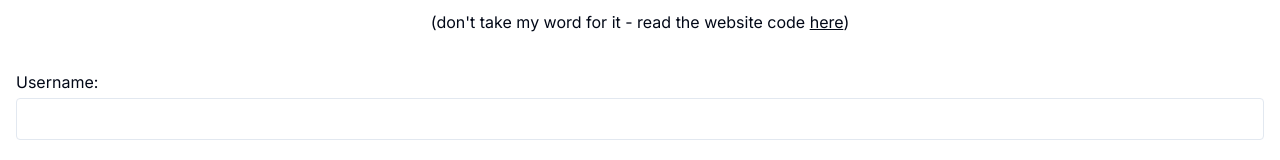
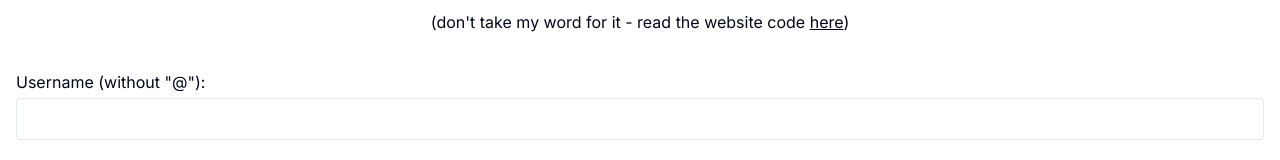
Before and after one commit to xonack/x-api-key-nextjs, a Next.js app: page / in a window 1280 px wide. Shown: the part 382-542 px from the top of the page. Built offline with nearby package versions, Linux system fonts and the light colour scheme.

Commit message:
error msg

```diff
--- a/app/api/getApiKey/route.ts
+++ b/app/api/getApiKey/route.ts
@@ -10,6 +10,6 @@ export async function POST(request: Request) {
     const apiKey: string = await rettiwt.auth.login(email, username, password);
     return NextResponse.json({ apiKey });
   } catch (error) {
-    return NextResponse.json({ error: 'Failed to get API key' }, { status: 500 });
+    return NextResponse.json({ error: 'Failed to get API key: ' + error }, { status: 500 });
   }
 }
--- a/app/page.tsx
+++ b/app/page.tsx
@@ -29,7 +29,7 @@ export default function Home() {
         throw new Error(data.error || 'Failed to get API key');
       }
     } catch (error) {
-      setApiKey('Error getting API key: '+ error);
+      setApiKey('Error - check your credentials: '+ error);
       console.error('Error getting API key:', error);
 
     }
@@ -46,7 +46,7 @@ export default function Home() {
       <p className="mt-9 mb-9 text-center">(don't take my word for it - read the website code <a href="https://github.com/xonack/x-api-key-nextjs"><u>here</u></a>)</p>
       <form onSubmit={handleSubmit} className="space-y-4">
         <div>
-          <label htmlFor="username" className="block mb-1">Username:</label>
+          <label htmlFor="username" className="block mb-1">Username (without "@"):</label>
           <input
             type="text"
             id="username"
```
